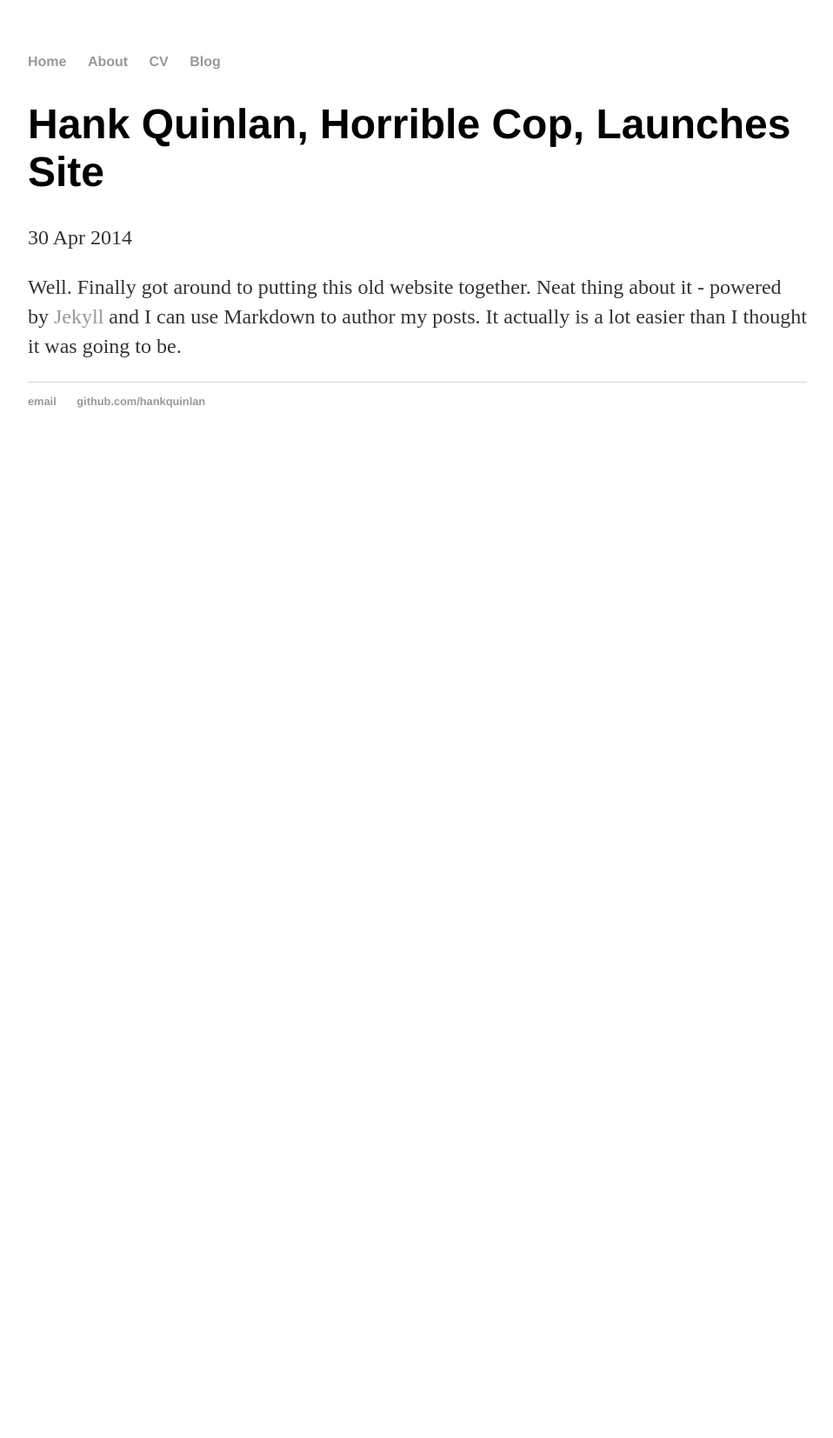
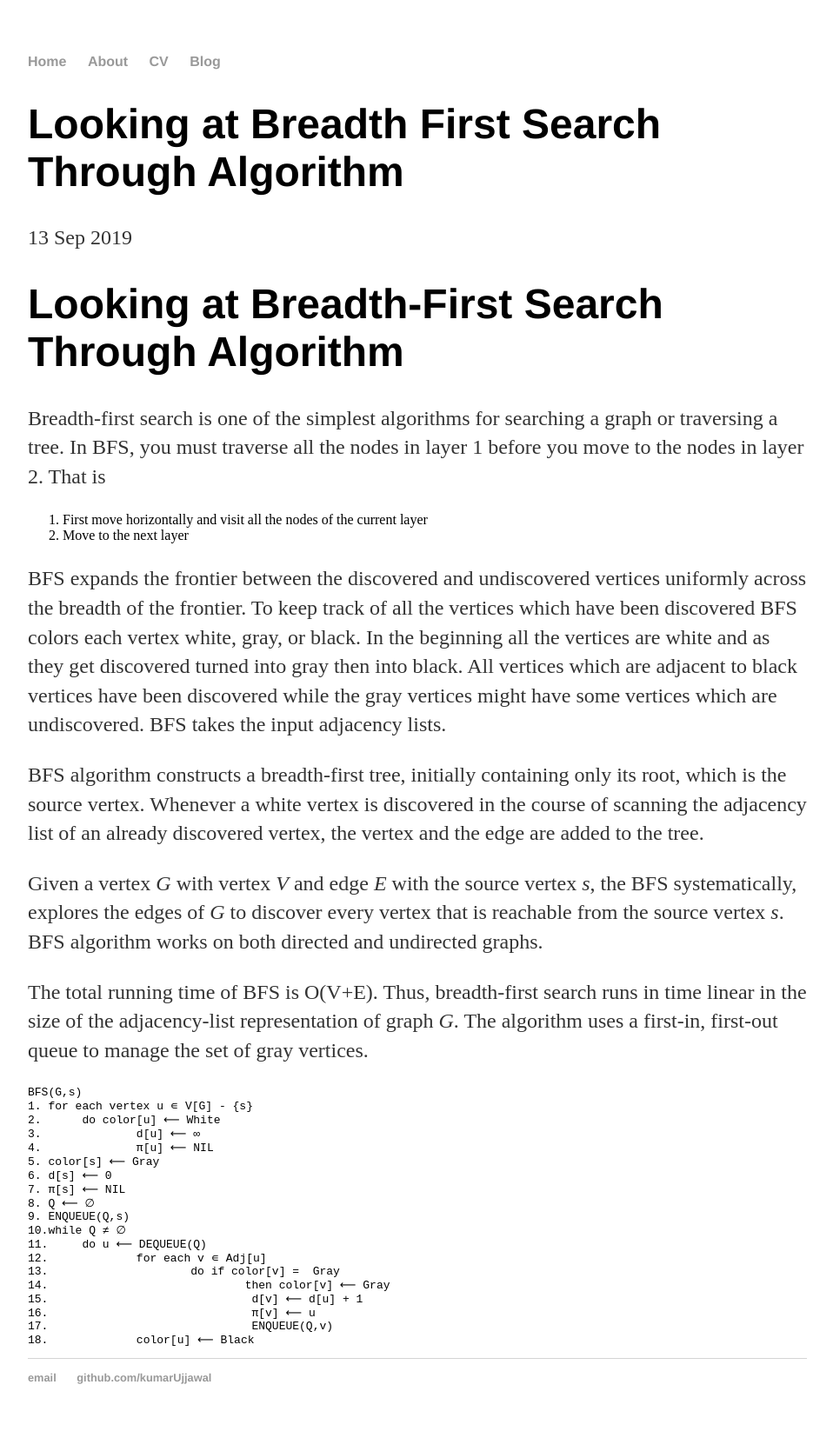
Before and after one commit to kumarUjjawal/kumarUjjawal.github.io, a Jekyll site: the page built from _posts/2014-04-30-hank-quinlan-site-launched.md, in a window 1280 px wide. Shown: the whole page at 87% size, without its empty margins (160-1118 px from the left). Built offline with Jekyll 4.4.1, drawn with Linux system fonts in a browser that asks for light colours; before the commit the page ends 900 px from its top, so only the background shows below that.

Commit message:
layout change

````diff
--- a/_config.yml
+++ b/_config.yml
@@ -1,3 +1,3 @@
-name: Hank Quinlan, Horrible Cop
+name: Paperview
 markdown: kramdown
 permalink: /blog/:year/:month/:day/:title
--- a/_layouts/default.html
+++ b/_layouts/default.html
@@ -25,8 +25,8 @@
 
   <footer>
    <ul>
-   <li><a href="mailto:hankquinlanhub@gmail.com">email</a></li>
-   <li><a href="https://github.com/hankquinlan">github.com/hankquinlan</a></li>
+   <li><a href="mailto:ujjawalpathak6@gmail.com">email</a></li>
+   <li><a href="https://github.com/kumarUjjawal">github.com/kumarUjjawal</a></li>
    </ul>
   </footer>
   </body>
--- a/_posts/2014-04-30-hank-quinlan-site-launched.md
+++ b/_posts/2014-04-30-hank-quinlan-site-launched.md
@@ -1,7 +1,41 @@
 ---
 layout: post
-title: "Hank Quinlan, Horrible Cop, Launches Site"
-date: 2014-04-30
+title: "Looking at Breadth First Search Through Algorithm"
+date: 2019-09-13
 ---
 
-Well. Finally got around to putting this old website together. Neat thing about it - powered by [Jekyll](http://jekyllrb.com) and I can use Markdown to author my posts. It actually is a lot easier than I thought it was going to be.
+# Looking at Breadth-First Search Through Algorithm
+
+Breadth-first search is one of the simplest algorithms for searching a graph or traversing a tree. In BFS, you must traverse all the nodes in layer 1 before you move to the nodes in layer 2. That is
+1. First move horizontally and visit all the nodes of the current layer
+2. Move to the next layer
+
+BFS expands the frontier between the discovered and undiscovered vertices uniformly across the breadth of the frontier. To keep track of all the vertices which have been discovered BFS colors each vertex white, gray, or black. In the beginning all the vertices are white and as they get discovered turned into gray then into black. All vertices which are adjacent to black vertices have been discovered while the gray vertices might have some vertices which are undiscovered. BFS takes the input adjacency lists.
+
+BFS algorithm constructs a breadth-first tree, initially containing only its root, which is the source vertex. Whenever a white vertex is discovered in the course of scanning the adjacency list of an already discovered vertex, the vertex and the edge are added to the tree.
+
+Given a vertex _G_ with vertex _V_ and edge _E_ with the source vertex _s_, the BFS systematically, explores the edges of _G_ to discover every vertex that is reachable from the source vertex _s_.  BFS algorithm works on both directed and undirected graphs.
+
+The total running time of BFS is O(V+E). Thus, breadth-first search runs in time linear in the size of the adjacency-list representation of graph _G_. The algorithm uses a first-in, first-out queue to manage the set of gray vertices.
+
+```
+BFS(G,s)
+1. for each vertex u ∊ V[G] - {s}
+2. 	do color[u] ⟵ White
+3. 		d[u] ⟵ ∞
+4.		π[u] ⟵ NIL
+5. color[s] ⟵ Gray
+6. d[s] ⟵ 0
+7. π[s] ⟵ NIL
+8. Q ⟵ ∅
+9. ENQUEUE(Q,s)
+10.while Q ≠ ∅
+11.	do u ⟵ DEQUEUE(Q)
+12. 		for each v ∊ Adj[u]
+13.			do if color[v] =  Gray
+14.				then color[v] ⟵ Gray
+15.			         d[v] ⟵ d[u] + 1
+16.			         π[v] ⟵ u
+17. 			         ENQUEUE(Q,v)
+18. 		color[u] ⟵ Black
+```
--- a/blog/index.html
+++ b/blog/index.html
@@ -1,6 +1,6 @@
 ---
 layout: default
-title: Hank Quinlan's Blog
+title: Paperview
 ---
 <h1>{{ page.title }}</h1>
 <ul class="posts">
--- a/index.html
+++ b/index.html
@@ -1,9 +1,8 @@
 ---
 layout: default
-title: Hank Quinlan, Horrible Cop
+title: Paperview
 ---
 
 		<div class="blurb">
-			<h1>Hi there, I'm Hank Quinlan!</h1>
-			<p>I'm best known as the horrible cop from <em>A Touch of Evil</em>. Don't trust me. <a href="/about">Read more about my life...</a></p>
+			<h1>Hi there, I'm Kumar Ujjawal!</h1>
 		</div>
````
Also changed, not shown: about/index.html (+4 -5 lines), blog/atom.xml (+8 -8 lines), README.md.
